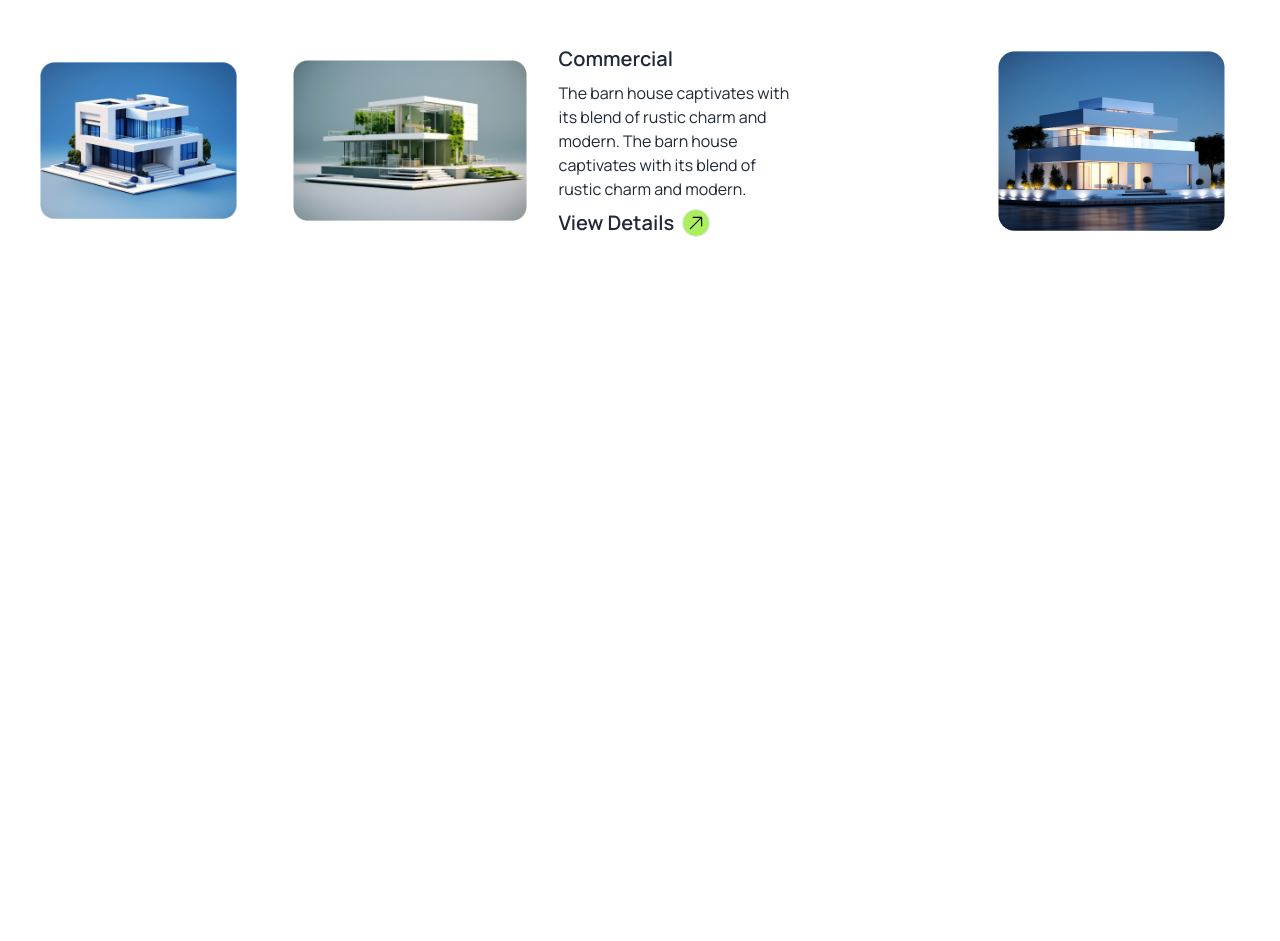
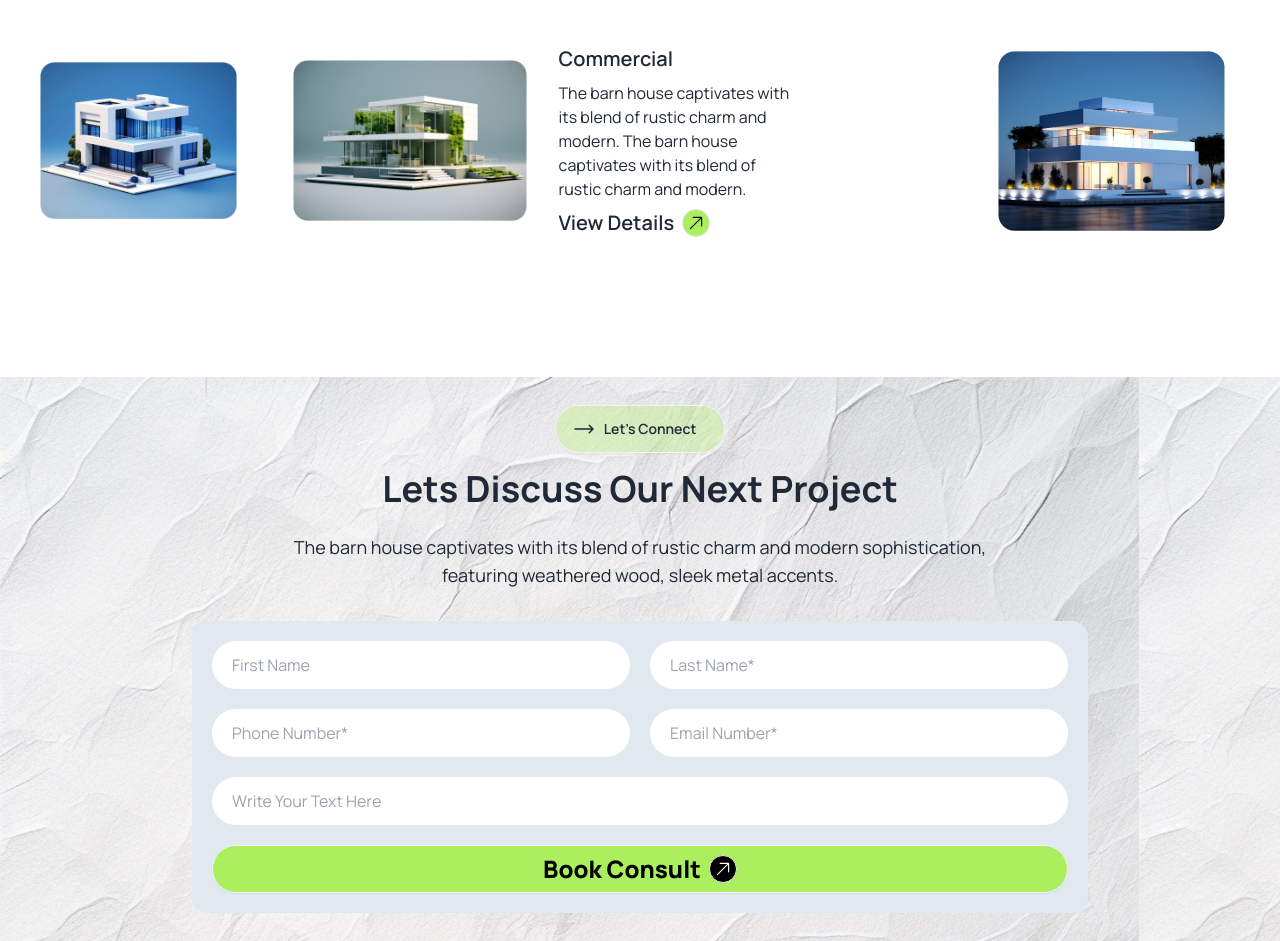
Before and after one commit to ShahAlamSiam/PH-Assignment-03, a plain HTML site: page index.html in a window 1280 px wide. Shown: the part 2728-3669 px from the top of the page. Before the commit the page ends 3025 px from the top, so only its background shows below. Drawn offline with nearby package versions, Linux system fonts and the light colour scheme.

Commit message:
added section 'Connect'

```diff
--- a/index.html
+++ b/index.html
@@ -256,7 +256,7 @@
        </section>
 
        <!-- SECTION PORTFOLIO -->
-       <section>
+       <section class="mb-20">
         <div class="max-w-7xl mx-auto p-5 lg:px-10 lg:py-7">
           <!-- INFO DIV -->
           <div class="flex flex-col items-center justify-center text-center">
@@ -330,6 +330,46 @@
             </div>
            </div>
        </section>
+
+       <!-- SECTION CONNECT -->
+       <section class="bg-[url(assets/bg.jpg)]">
+          <div class="max-w-7xl mx-auto p-5 lg:px-10 lg:py-7">
+
+            <!-- INFO DIV -->
+            <div class="flex flex-col items-center justify-center text-center">
+              <button class="btn mb-4 rounded-3xl bg-[#ABEF5F50]">
+                <svg xmlns="http://www.w3.org/2000/svg" fill="none" viewBox="0 0 24 24" stroke-width="1.5" stroke="currentColor" class="size-6">
+                  <path stroke-linecap="round" stroke-linejoin="round" d="M17.25 8.25 21 12m0 0-3.75 3.75M21 12H3" />
+                </svg>
+
+                <span class="pr-3">Let's Connect</span>
+              </button>
+
+              <h1 class="mb-6 text-4xl font-bold">Lets Discuss Our Next Project</h1>
+
+              <p class="lg:w-3/5 mb-8 text-lg">The barn house captivates with its blend of rustic charm and modern sophistication, featuring weathered wood, sleek metal accents.</p>
+            </div>
+
+            <div class="grid gap-5 grid-cols-1 lg:grid-cols-2 max-w-4xl mx-auto bg-slate-200 p-5 rounded-2xl">
+              <input class=" h-12 rounded-3xl text-black pl-5" type="text" placeholder="First Name" name="dfg " id="assd">
+
+              <input class=" h-12 rounded-3xl text-black pl-5" type="text" placeholder="Last Name*" name="" id="">
+
+              <input class=" h-12 rounded-3xl text-black pl-5" type="number" placeholder="Phone Number*" name="" id="">
+
+              <input class=" h-12 rounded-3xl text-black pl-5" type="email" placeholder="Email Number*" name="" id="">
+
+              <input class=" h-12 lg:col-span-2 row-span-3 rounded-3xl text-black pl-5" type="text" placeholder="Write Your Text Here" name="" id="">
+
+              <button class="btn rounded-3xl lg:col-span-2 bg-[#ABEF5F] text-black font-extrabold">
+                <span class="text-2xl">Book Consult </span>
+                <svg class="w-7 bg-black p-1 border rounded-full" xmlns="http://www.w3.org/2000/svg" fill="none" viewBox="0 0 24 24" stroke-width="1.5" stroke="white" class="size-4">
+                  <path stroke-linecap="round" stroke-linejoin="round" d="m4.5 19.5 15-15m0 0H8.25m11.25 0v11.25" />
+                </svg>
+              </button>
+            </div>
+          </div>
+       </section>
     </main>
     <footer>
 
```
